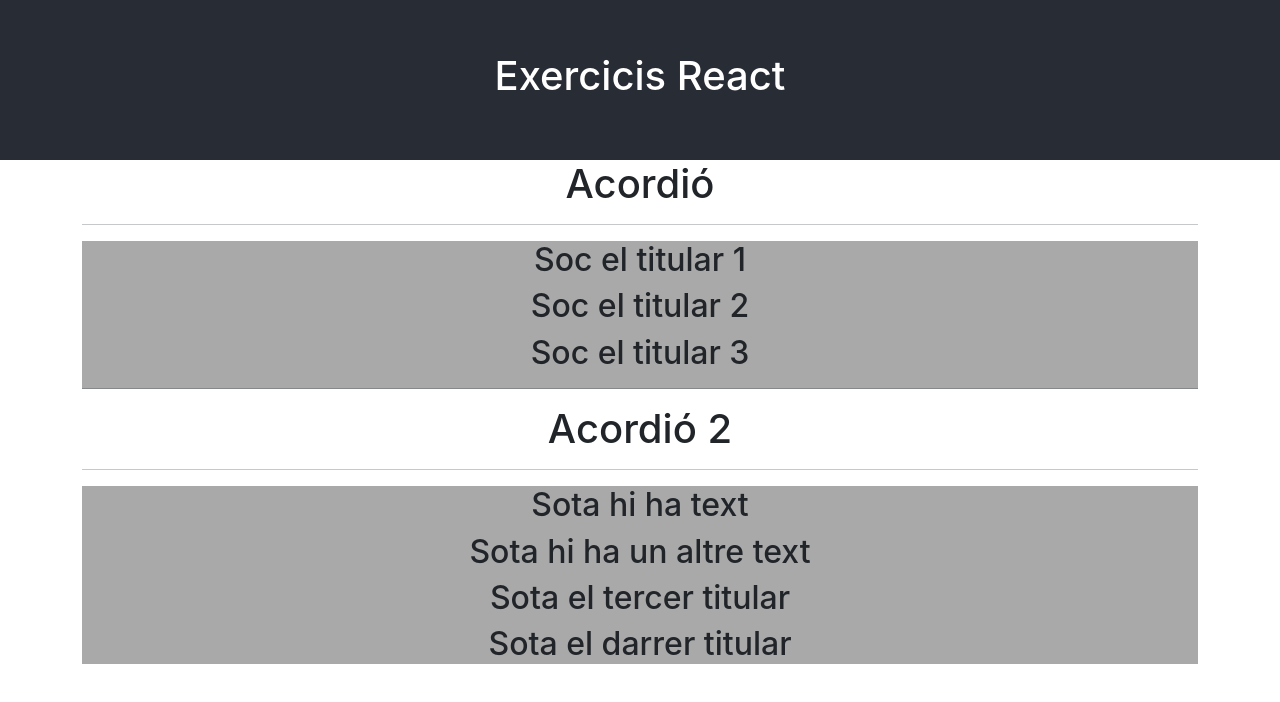
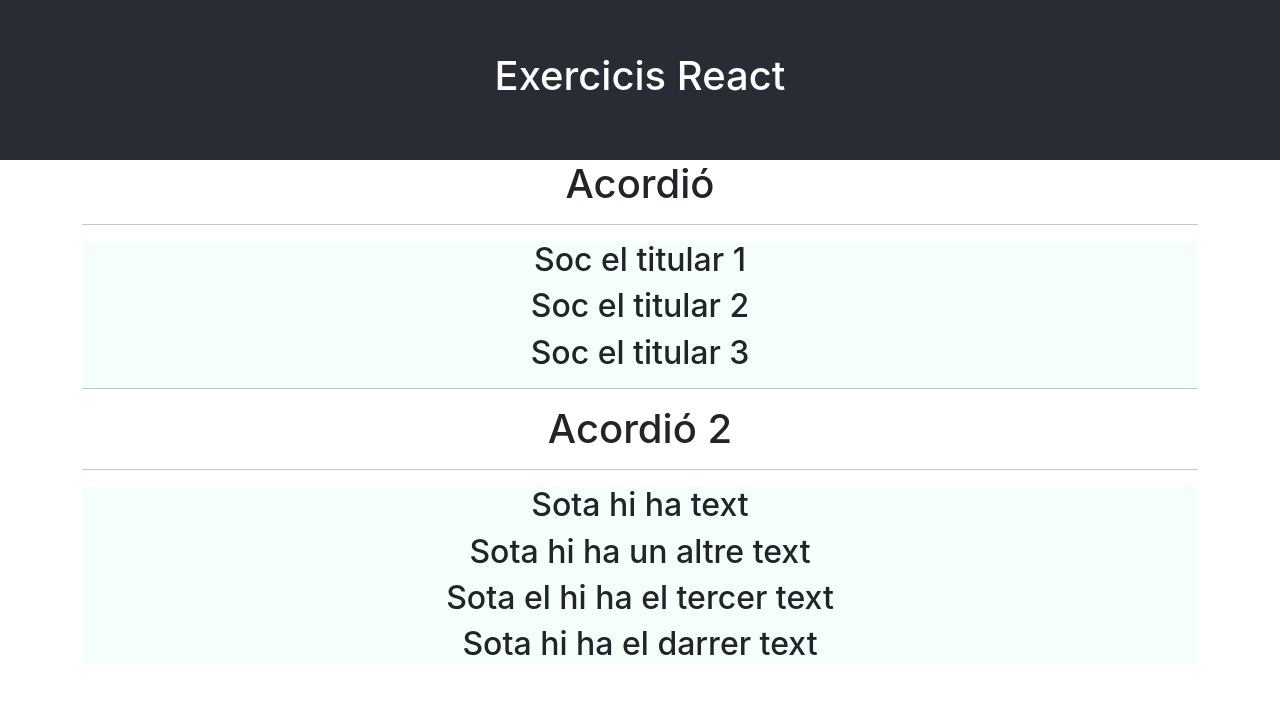
Before and after one commit to Efarinyes/exercicis-tecnocampus, a React (Create React App) app: page / in a window 1280 px wide. Shown: the top 702 px of the page. Built offline with nearby package versions, Linux system fonts and the light colour scheme.

Commit message:
Commit - Acordio acabat

```diff
--- a/src/App.js
+++ b/src/App.js
@@ -3,6 +3,8 @@
 // import Comptador from "./exercicis/comptador/Comptador";
 // import Galeria from "./exercicis/galeria/Galeria";
 import Acordio from "./exercicis/acordio/Acordio";
+
+import SegonAcordio from './exercicis/acordio/SegonAcordio';
 
 function App() {
   return (
@@ -16,6 +18,7 @@
             {/* <Galeria /> */}
             {/* <Comptador /> */}
             <Acordio />
+            <SegonAcordio />
           </div>
         </div>
       </div>
--- a/src/exercicis/acordio/Acordio.js
+++ b/src/exercicis/acordio/Acordio.js
@@ -12,24 +12,7 @@
     else setTextClicat(text);
   };
 
-  const displays = [
-    {
-      titol: "Sota hi ha text",
-      text: "Soc el text de sota",
-    },
-    {
-      titol: "Sota hi ha un altre text",
-      text: "Soc un altre text",
-    },
-    {
-      titol: "Sota el tercer titular",
-      text: "Soc el tercer text",
-    },
-    {
-      titol: "Sota el darrer titular",
-      text: "Soc el darrer text",
-    },
-  ];
+
   return (
     <>
       <h1> Acordió </h1>
@@ -70,22 +53,8 @@
         </div>
         <hr />
       </div>
-      <h1>Acordió 2</h1>
-      <hr />
-      <div className="itemsAcordio">
-        {displays.map((disp, index) => (
-          <>
-            <h2 onClick={() => mostrarText(index)} className="hacdos">
-              {disp.titol}
-            </h2>
-            <div
-              className={index === textClicat ? "paragrafVista" : initialText}
-            >
-              {disp.text}
-            </div>
-          </>
-        ))}
-      </div>
+
+
     </>
   );
 }
--- /dev/null
+++ b/src/exercicis/acordio/SegonAcordio.js
@@ -0,0 +1,54 @@
+
+import { useState } from 'react';
+import "./acordio.css";
+
+const initialText = "paragraf";
+
+function SegonAcordio() {
+  const [textClicat, setTextClicat] = useState(null);
+
+  const mostrarTextAcordio = (text) => {
+    if (text === textClicat) setTextClicat(null);
+    else setTextClicat(text);
+  };
+
+  const displays = [
+    {
+      titol: "Sota hi ha text",
+      text: "Soc el text de sota",
+    },
+    {
+      titol: "Sota hi ha un altre text",
+      text: "Soc un altre text",
+    },
+    {
+      titol: "Sota el hi ha el tercer text",
+      text: "Soc el tercer text",
+    },
+    {
+      titol: "Sota hi ha el darrer text",
+      text: "Soc el darrer text",
+    },
+  ];
+  return (
+    <>
+      <h1>Acordió 2</h1>
+      <hr />
+      <div className="itemsAcordio">
+        {displays.map((disp, index) => (
+          <>
+            <h2 onClick={() => mostrarTextAcordio(index)} className="hacdos">
+              {disp.titol}
+            </h2>
+            <div
+              className={(index === textClicat ? "paragrafVista" : initialText) + ' animate__animated animate__fadeInDown'}
+            >
+              {disp.text}
+            </div>
+          </>
+        ))}
+      </div>
+    </>
+  );
+}
+export default SegonAcordio;
--- a/src/exercicis/acordio/acordio.css
+++ b/src/exercicis/acordio/acordio.css
@@ -10,6 +10,7 @@
   flex-direction: column;
   justify-content: center;
   font-size: 2rem;
+  color:lightsteelblue;
   margin: 0 auto;
   width: 400px;
   height: 200px;
@@ -19,5 +20,5 @@
   padding-right: 0.9rem;
 }
 .itemsAcordio {
-  background-color: darkgrey;
+  background-color:mintcream;
 }
```
